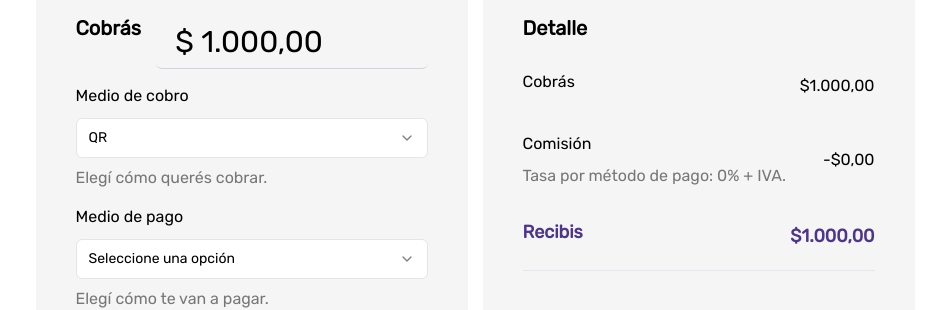
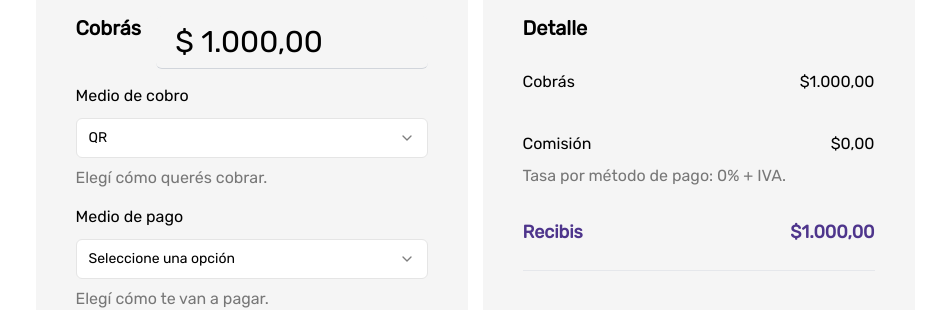
Before and after one commit to LippigGian/simulador-cobro, a React (Vite) app: page / in a window 1280 px wide. Shown: the part 323-633 px from the top of the page, without its empty margins (165-1109 px from the left). Built offline with nearby package versions, Linux system fonts and the light colour scheme.

Commit message:
correccion de en card detalles

```diff
--- a/src/components/Detalle.jsx
+++ b/src/components/Detalle.jsx
@@ -8,11 +8,11 @@ const Detalle = ({ receive, amount, comision, tipoPago, tasa }) => {
         <DetalleInfo
           title="Cobrás"
           primaryValue={amount !== "" ? "$" + formatearNumeros(amount) : "0"}
-          className={"none"}
+
         />
         <DetalleInfo
           title="Comisión"
-          primaryValue={"-$" + comision}
+          primaryValue={"$" +comision}
           leyendaDetalle={
             tipoPago === "" ? (
               <div className="gris">Tasa por método de pago: 0% + IVA.</div>
--- a/src/components/DetalleInfo.jsx
+++ b/src/components/DetalleInfo.jsx
@@ -21,7 +21,7 @@ const DetalleInfo = ({
         </div>
       ) : null}
 
-      <div className="flex flex-col justify-center">
+      <div className="">
         <span className="primaryValue">{primaryValue}</span>
         {additionalContent && <>{additionalContent}</>}
         {secondaryValue ? <span>{secondaryValue}</span> : null}
```
